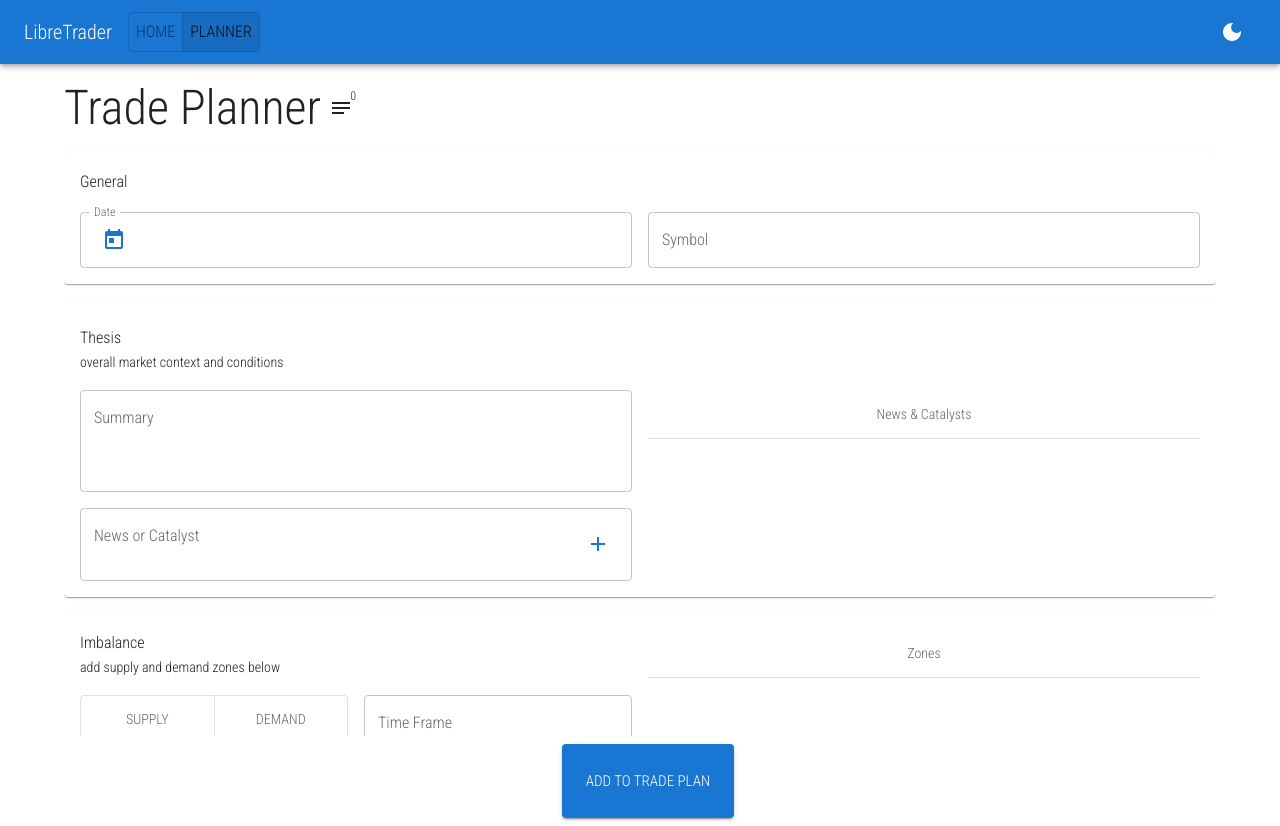
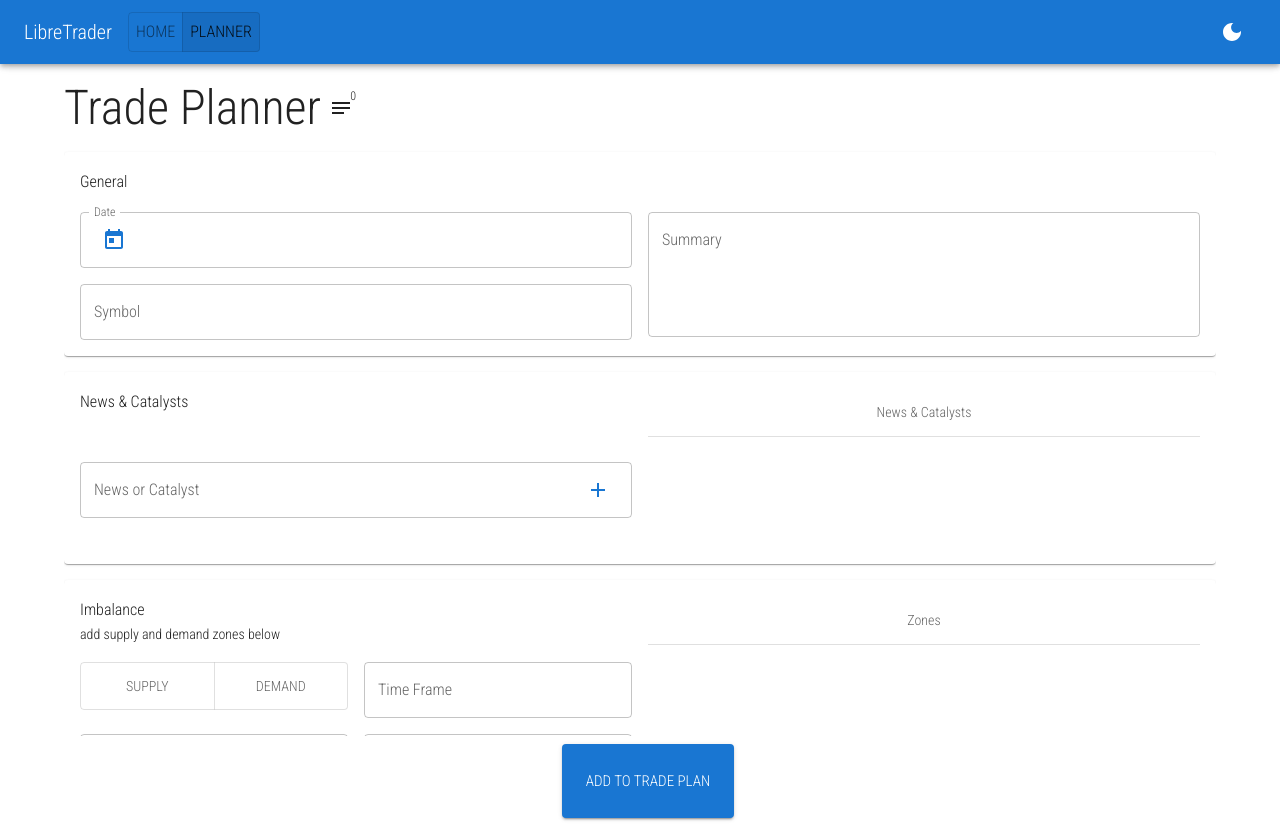
Before and after one commit to oze4/LibreTrader, a React app in the folder frontend/: page /planner in a window 1280 px wide. Built offline with nearby package versions, Linux system fonts and the light colour scheme.

Commit message:
feat(frontend): clean up form, move fields around, rename files

```diff
--- a/frontend/src/components/TradePlanCard/index.js
+++ b/frontend/src/components/TradePlanCard/index.js
@@ -1,12 +1,7 @@
 import React from "react";
 import { Card, CardContent, CardActions, Typography, Button, Stack } from "@mui/material";
 
-export default function TradePlanCard({
-  date = "n/a",
-  symbol = "n/a",
-  biggerPicture = "n/a",
-  ...props
-}) {
+export default function TradePlanCard({ date = "n/a", symbol = "n/a", summary = "n/a", ...props }) {
   const { onEdit = (event) => {} } = props;
 
   const handleOnClick = (event) => {
@@ -22,7 +17,7 @@ export default function TradePlanCard({
           </Typography>
           <Typography variant="h6">{date}</Typography>
         </Stack>
-        <Typography variant="body2">{biggerPicture}</Typography>
+        <Typography variant="body2">{summary}</Typography>
       </CardContent>
       <CardActions>
         <Button onClick={handleOnClick}>Edit</Button>
--- a/frontend/src/components/TradePlanForm/GeneralInfo.js
+++ b/frontend/src/components/TradePlanForm/GeneralInfo.js
@@ -37,13 +37,22 @@ export default function GeneralInfo(props) {
     });
   };
 
+  const handleSummaryChange = (event) => {
+    setState({
+      ...state,
+      errors: removeFieldError("summary"),
+      summary: event.target.value,
+    });
+  };
+
   return (
     <Fragment>
       <Grid item xs={12} container spacing={2}>
         <Grid item xs={12}>
           <Typography variant="subtitle1">General</Typography>
         </Grid>
-        <Grid item xs={12} md={6}>
+        <Grid item xs={12} sm={6} container spacing={2}>
+          <Grid item xs={12}>
             <TextField
               fullWidth
               label="Date"
@@ -64,7 +73,7 @@ export default function GeneralInfo(props) {
               }}
             />
           </Grid>
-        <Grid item xs={12} md={6}>
+          <Grid item xs={12}>
             <TextField
               fullWidth
               onChange={handleSymbolChange}
@@ -76,6 +85,23 @@ export default function GeneralInfo(props) {
             />
           </Grid>
         </Grid>
+        <Grid item xs={12} sm={6} container spacing={2}>
+          {/* bigger picture */}
+          <Grid item xs={12}>
+            <TextField
+              fullWidth
+              multiline
+              rows={4}
+              onChange={handleSummaryChange}
+              label="Summary"
+              value={state.summary}
+              error={isError("summary")}
+              helperText={getHelperText("summary")}
+              placeholder="summary of thesis &amp; market conditions"
+            />
+          </Grid>
+        </Grid>
+      </Grid>
     </Fragment>
   );
 }
--- /dev/null
+++ b/frontend/src/components/TradePlanForm/NewsAndCatalysts.js
@@ -0,0 +1,132 @@
+import React, { Fragment, useRef, useEffect } from "react";
+import {
+  Grid,
+  Typography,
+  TextField,
+  IconButton,
+  Tooltip,
+  List,
+  ListItem,
+  ListItemText,
+  ListSubheader,
+  Divider,
+} from "@mui/material";
+import { Add as AddIcon, Delete as DeleteIcon } from "@mui/icons-material";
+
+import { useTradePlanContext } from "./context";
+
+export default function NewsAndCatalysts(props) {
+  const { state, setState, isError, removeFieldError } = useTradePlanContext();
+  // This is to keep scroll at the bottom of the element when new news/catalyst is entered.
+  const ref = useRef(null);
+
+  useEffect(() => {
+    const el = ref.current;
+    if (el) {
+      el.scrollTop = el.scrollHeight;
+    }
+  }, [state]);
+
+  const handleNewsOrCatalystKeyUp = (event) => {
+    // Allow for the user to add news/catalyst to list
+    // by pressing the Enter button.
+    if (event.key === "Enter") {
+      event.preventDefault();
+      handleAddNewsOrCatalyst();
+    }
+  };
+
+  const handleNewsOrCatalystChange = (event) => {
+    console.log(event);
+    setState({
+      ...state,
+      newsCatalyst: event.target.value,
+    });
+  };
+
+  const handleAddNewsOrCatalyst = () => {
+    const newsCatalystToAdd = state.newsCatalyst;
+    const currentNewsAndCatalysts = [...state.newsAndCatalysts];
+    currentNewsAndCatalysts.push(newsCatalystToAdd);
+    setState({
+      ...state,
+      newsCatalyst: "",
+      newsAndCatalysts: currentNewsAndCatalysts,
+    });
+  };
+
+  const handleRemoveNews = (index) => {
+    const currentNewsAndCatalysts = [...state.newsAndCatalysts];
+    currentNewsAndCatalysts.splice(index, 1);
+    setState({
+      ...state,
+      newsAndCatalysts: currentNewsAndCatalysts,
+    });
+  };
+
+  return (
+    <Grid container spacing={2}>
+      <Grid item xs={12} md={6} container spacing={2}>
+        <Grid item xs={12}>
+          <Typography variant="subtitle1">News &amp; Catalysts</Typography>
+        </Grid>
+        <Grid item xs={12}>
+          <TextField
+            fullWidth
+            value={state.newsCatalyst}
+            onChange={handleNewsOrCatalystChange}
+            onKeyUp={handleNewsOrCatalystKeyUp}
+            label="News or Catalyst"
+            placeholder="add news or catalyst, if any"
+            InputProps={{
+              endAdornment: (
+                <Tooltip title="add news/catalyst">
+                  <IconButton color="primary" onClick={handleAddNewsOrCatalyst}>
+                    <AddIcon />
+                  </IconButton>
+                </Tooltip>
+              ),
+            }}
+          />
+        </Grid>
+      </Grid>
+      <Grid item xs={12} md={6}>
+        <Grid item xs={12}>
+          <List
+            ref={ref}
+            sx={{ minHeight: "160px", maxHeight: "160px", overflow: "scroll" }}
+            subheader={
+              <ListSubheader sx={{ textAlign: "center" }}>News &amp; Catalysts</ListSubheader>
+            }
+          >
+            <Divider />
+            {state.newsAndCatalysts &&
+              state.newsAndCatalysts.length > 0 &&
+              state.newsAndCatalysts.map((news, index) => {
+                return (
+                  <Fragment key={"" + news.length + index}>
+                    <Divider />
+                    <ListItem
+                      secondaryAction={
+                        <Tooltip arrow title="remove">
+                          <IconButton
+                            color="primary"
+                            edge="end"
+                            onClick={() => handleRemoveNews(index)}
+                          >
+                            <DeleteIcon />
+                          </IconButton>
+                        </Tooltip>
+                      }
+                    >
+                      <ListItemText primary={news} />
+                    </ListItem>
+                  </Fragment>
+                );
+              })}
+          </List>
+        </Grid>
+      </Grid>
+    </Grid>
+  );
+}
--- a/frontend/src/components/TradePlanForm/SubmitButton.js
+++ b/frontend/src/components/TradePlanForm/SubmitButton.js
@@ -9,7 +9,7 @@ export default function SubmitButton({ onSubmit, title, ButtonProps = {} }) {
   const handleSubmit = () => {
     // remove props "zone" and "newsCatalyst" from the object we emit in the "onSubmit" event.
     const { zone, newsCatalyst, ...data } = state;
-    const requiredFields = ["symbol", "biggerPicture", "date"];
+    const requiredFields = ["symbol", "summary", "date"];
     const formErrors = requiredFields.reduce(
       (errs, field) => {
         if (!data[field] || data[field] === "") errs[field] = `REQUIRED FIELD`;
--- a/frontend/src/components/TradePlanForm/Thesis.js
+++ /dev/null
@@ -1,158 +0,0 @@
-import React, { Fragment, useRef, useEffect, useMemo } from "react";
-import {
-  Grid,
-  Typography,
-  TextField,
-  IconButton,
-  Tooltip,
-  List,
-  ListItem,
-  ListItemText,
-  ListSubheader,
-  Divider,
-} from "@mui/material";
-import { Add as AddIcon, Delete as DeleteIcon } from "@mui/icons-material";
-
-import { useTradePlanContext } from "./context";
-
-export default function Thesis(props) {
-  const { state, setState, isError, removeFieldError } = useTradePlanContext();
-  // This is to keep scroll at the bottom of the element when new news/catalyst is entered.
-  const ref = useRef(null);
-
-  useEffect(() => {
-    const el = ref.current;
-    if (el) {
-      el.scrollTop = el.scrollHeight;
-    }
-  }, [state]);
-
-  const getHelperText = (field) =>
-    useMemo(() => {
-      if (isError(field)) {
-        return state.errors[field];
-      }
-    }, [state.errors]);
-
-  const handleBiggerPictureChange = (event) => {
-    setState({
-      ...state,
-      errors: removeFieldError("biggerPicture"),
-      biggerPicture: event.target.value,
-    });
-  };
-
-  const handleNewsOrCatalystChange = (event) => {
-    setState({
-      ...state,
-      newsCatalyst: event.target.value,
-    });
-  };
-
-  const handleAddNewsOrCatalyst = () => {
-    const newsCatalystToAdd = state.newsCatalyst;
-    const currentNewsAndCatalysts = [...state.newsAndCatalysts];
-    currentNewsAndCatalysts.push(newsCatalystToAdd);
-    setState({
-      ...state,
-      newsCatalyst: "",
-      newsAndCatalysts: currentNewsAndCatalysts,
-    });
-  };
-
-  const handleRemoveNews = (index) => {
-    const currentNewsAndCatalysts = [...state.newsAndCatalysts];
-    currentNewsAndCatalysts.splice(index, 1);
-    setState({
-      ...state,
-      newsAndCatalysts: currentNewsAndCatalysts,
-    });
-  };
-
-  return (
-    <Fragment>
-      <Grid container spacing={2}>
-        <Grid item xs={12} marginTop="1vh">
-          <Typography variant="subtitle1">Thesis</Typography>
-          <Typography variant="subtitle2">overall market context and conditions</Typography>
-        </Grid>
-        <Grid item xs={12} container spacing={2}>
-          <Grid item xs={12} md={6} container spacing={2}>
-            {/* bigger picture */}
-            <Grid item xs={12}>
-              <TextField
-                fullWidth
-                multiline
-                rows={3}
-                onChange={handleBiggerPictureChange}
-                label="Summary"
-                value={state.biggerPicture}
-                error={isError("biggerPicture")}
-                helperText={getHelperText("biggerPicture")}
-                placeholder="market context &amp; conditions/bigger picture"
-              />
-            </Grid>
-            {/* add news or catalyst */}
-            <Grid item xs={12}>
-              <TextField
-                fullWidth
-                multiline
-                value={state.newsCatalyst}
-                onChange={handleNewsOrCatalystChange}
-                label="News or Catalyst"
-                placeholder="add news or catalyst, if any"
-                InputProps={{
-                  endAdornment: (
-                    <Tooltip title="add news/catalyst">
-                      <IconButton color="primary" onClick={handleAddNewsOrCatalyst}>
-                        <AddIcon />
-                      </IconButton>
-                    </Tooltip>
-                  ),
-                }}
-              />
-            </Grid>
-          </Grid>
-          <Grid item xs={12} md={6} container spacing={2}>
-            {/* display news and catalysts */}
-            <Grid item xs={12}>
-              <List
-                ref={ref}
-                sx={{ maxHeight: "180px", overflow: "scroll" }}
-                subheader={
-                  <ListSubheader sx={{ textAlign: "center" }}>News &amp; Catalysts</ListSubheader>
-                }
-              >
-                <Divider />
-                {state.newsAndCatalysts &&
-                  state.newsAndCatalysts.length > 0 &&
-                  state.newsAndCatalysts.map((news, index) => {
-                    return (
-                      <Fragment key={"" + news.length + index}>
-                        <Divider />
-                        <ListItem
-                          secondaryAction={
-                            <Tooltip arrow title="remove">
-                              <IconButton
-                                color="primary"
-                                edge="end"
-                                onClick={() => handleRemoveNews(index)}
-                              >
-                                <DeleteIcon />
-                              </IconButton>
-                            </Tooltip>
-                          }
-                        >
-                          <ListItemText primary={news} />
-                        </ListItem>
-                      </Fragment>
-                    );
-                  })}
-              </List>
-            </Grid>
-          </Grid>
-        </Grid>
-      </Grid>
-    </Fragment>
-  );
-}
--- a/frontend/src/components/TradePlanForm/context.js
+++ b/frontend/src/components/TradePlanForm/context.js
@@ -4,7 +4,7 @@ const initialState = {
   date: "",
   symbol: "",
   newsCatalyst: "",
-  biggerPicture: "",
+  summary: "",
   zone: {
     type: "",
     timeFrame: "",
--- a/frontend/src/components/TradePlanForm/index.js
+++ b/frontend/src/components/TradePlanForm/index.js
@@ -5,7 +5,7 @@ import styled from "@emotion/styled";
 import { TradePlanProvider } from "./context";
 
 import GeneralInfo from "./GeneralInfo";
-import Thesis from "./Thesis";
+import NewsAndCatalysts from "./NewsAndCatalysts";
 import Zones from "./Zones";
 import SubmitButton from "./SubmitButton";
 
@@ -22,7 +22,7 @@ export default function TradePlanForm({ onSubmit = (formData) => ({ ...formData
           <GeneralInfo />
         </Section>
         <Section>
-          <Thesis />
+          <NewsAndCatalysts />
         </Section>
         <Section>
           <Zones />
```
Also changed, not shown: frontend/src/pages/Planner/index.js (+2 -6 lines). Lines whose indentation alone changed are shown as unchanged.
